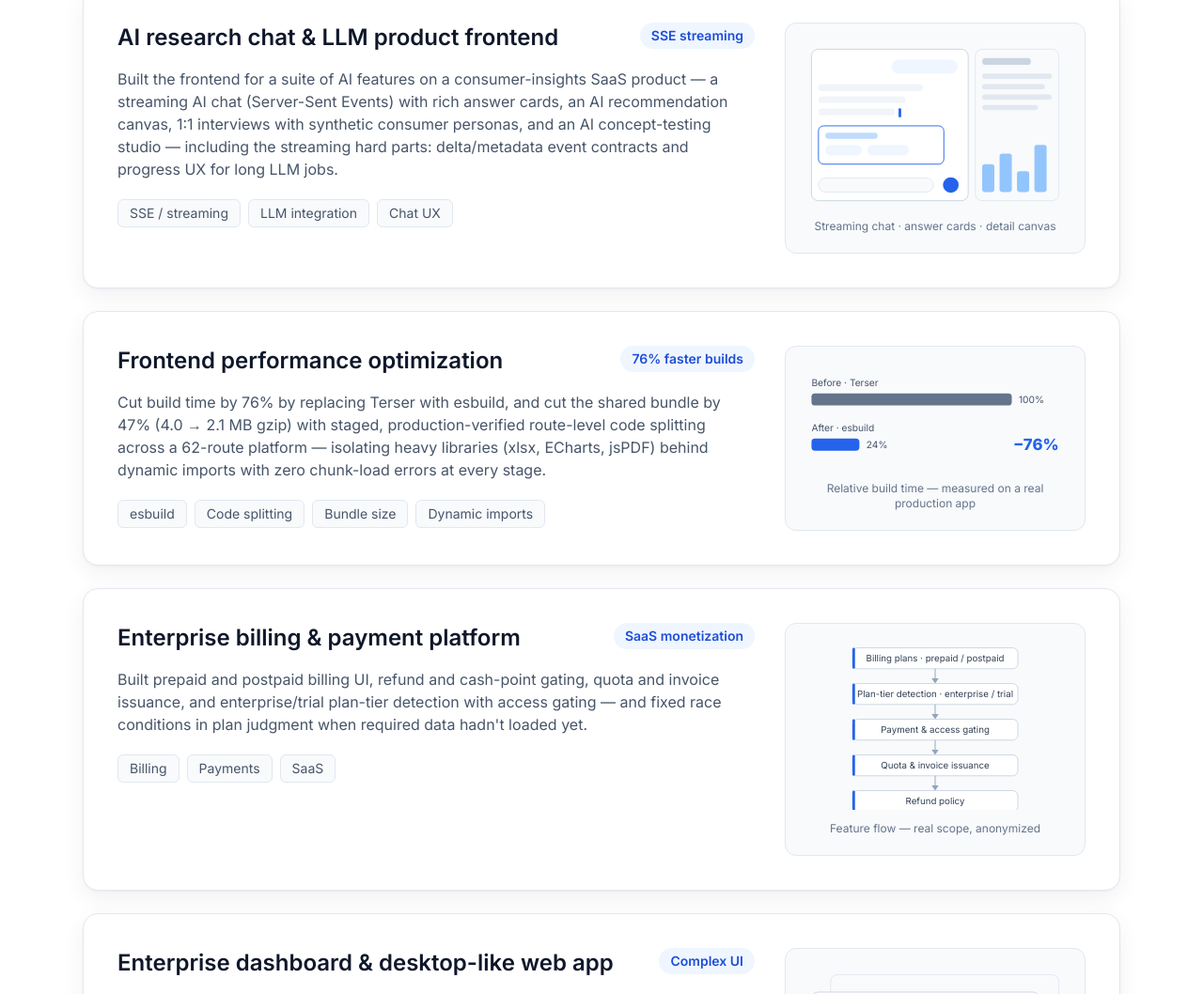
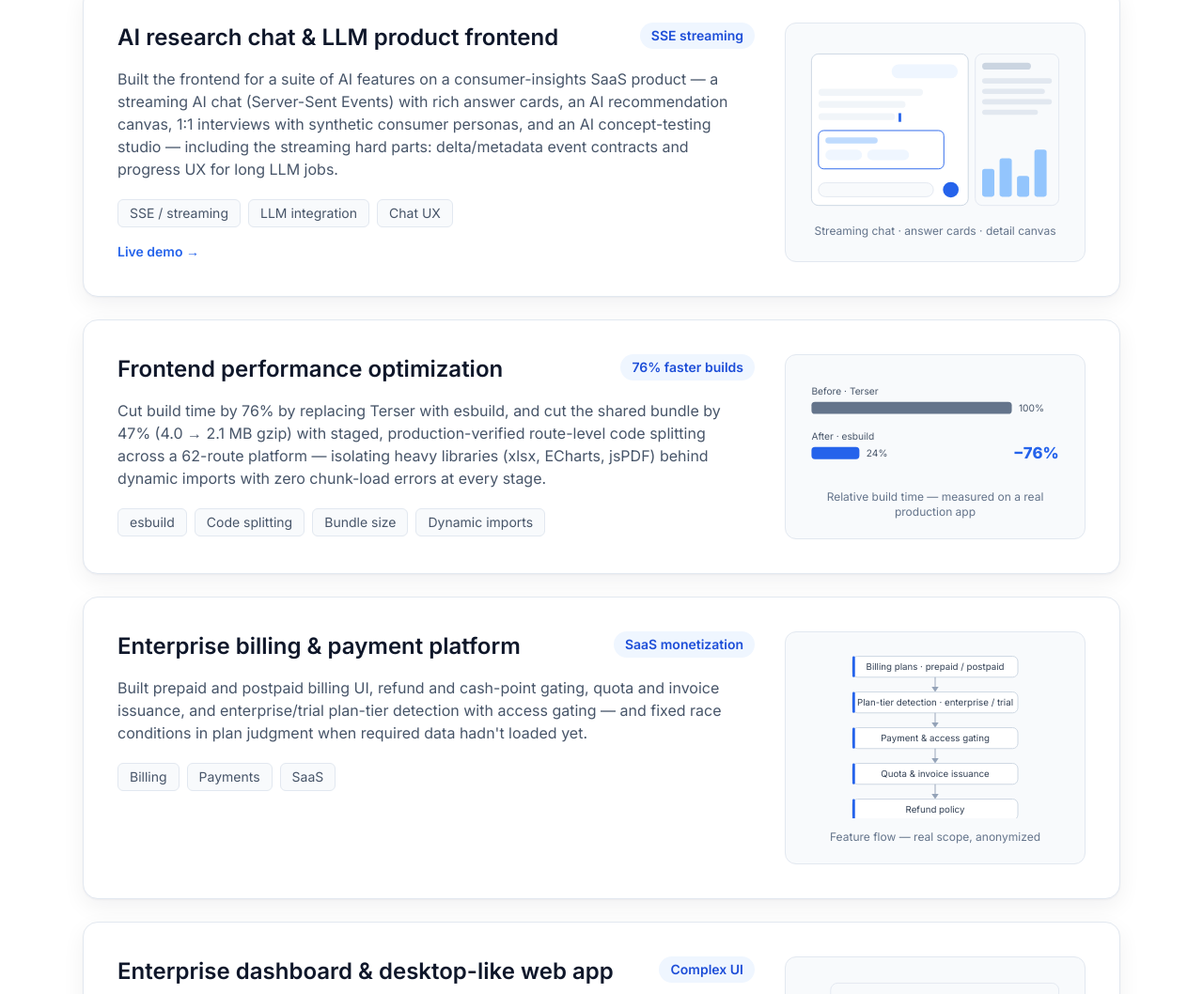
Before and after one commit to sukutt/sukutt.github.io, a plain HTML site: page index.html in a window 1280 px wide. Shown: the part 2374-3432 px from the top of the page at 94% size. Drawn offline with nearby package versions, Linux system fonts and the light colour scheme.

Commit message:
feat: link live streaming-chat demo from AI project card

```diff
--- a/index.html
+++ b/index.html
@@ -190,6 +190,7 @@
               <span class="px-3 py-1 rounded-md bg-mist border border-line text-ink-600">LLM integration</span>
               <span class="px-3 py-1 rounded-md bg-mist border border-line text-ink-600">Chat UX</span>
             </div>
+            <a class="mt-4 inline-block text-sm font-semibold text-brand-600 hover:text-brand-700" href="https://streaming-ai-chat-five.vercel.app" target="_blank" rel="noopener noreferrer">Live demo &rarr;</a>
           </div>
           <figure class="lg:w-80 shrink-0 bg-mist border border-line rounded-xl p-5 flex flex-col justify-center">
             <svg viewBox="0 0 300 190" role="img" aria-label="Anonymized wireframe of a streaming AI chat with an answer card and a detail canvas panel" class="w-full h-auto">
```
Also changed, not shown: tailwind.css.
